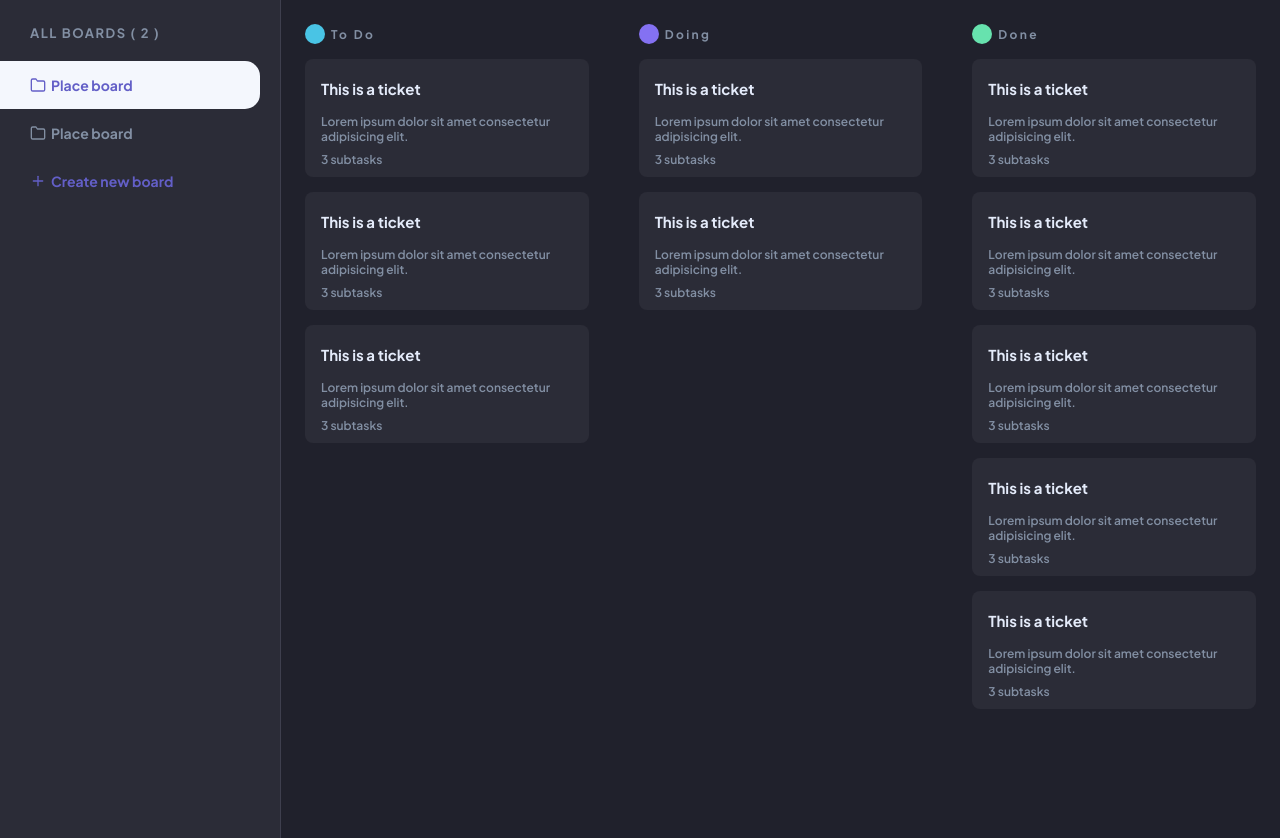
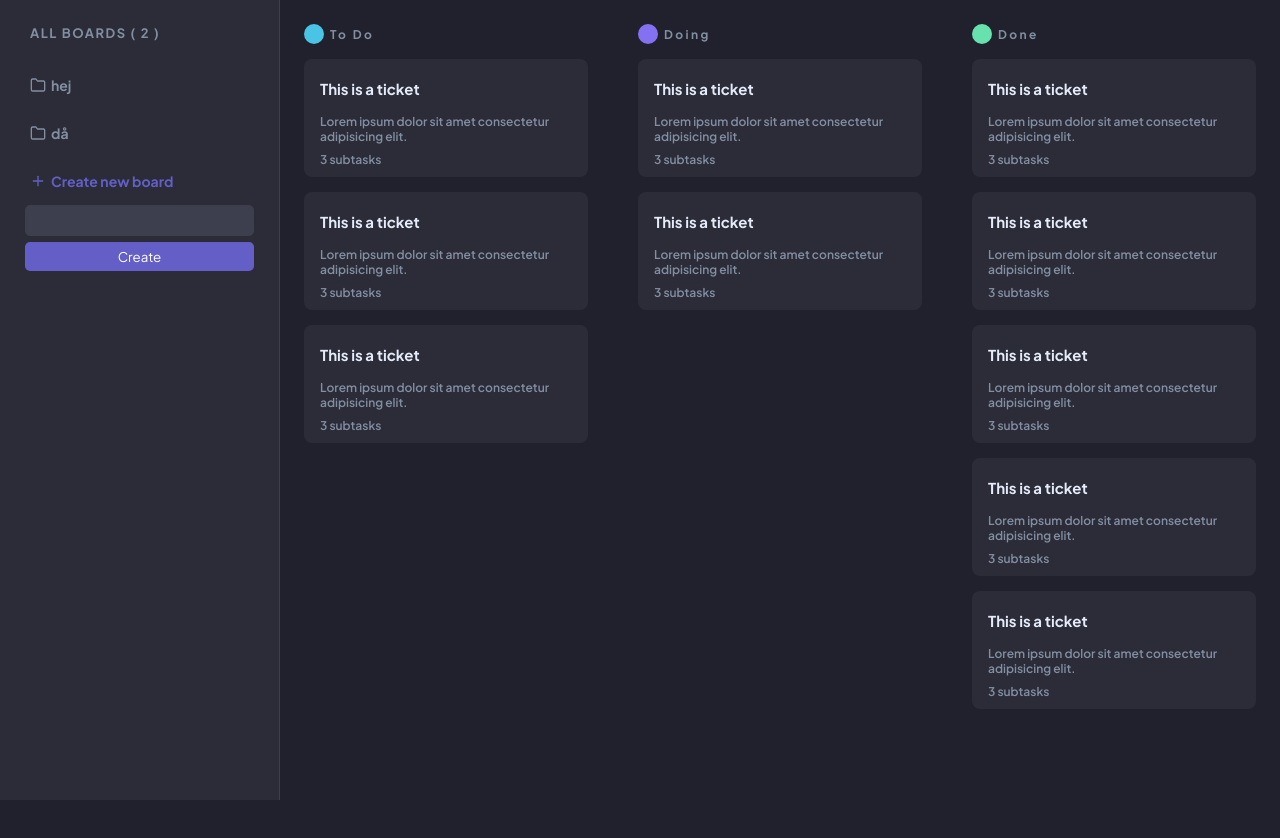
Before and after one commit to GabrielYKB/kanban-board, a React (Vite) app: page / in a window 1280 px wide. Both pictures are taken after a click on the item "Create new board". Shown: the top 838 px of the page. After the commit the page ends 800 px from the top, so only its background shows below. Built offline with nearby package versions, Linux system fonts and the light colour scheme.

Commit message:
added create new board

```diff
--- a/src/components/Sidebar/Sidebar.scss
+++ b/src/components/Sidebar/Sidebar.scss
@@ -51,4 +51,36 @@
       }
     }
   }
+  form {
+    padding: 0 25px;
+  }
+
+  input {
+    width: 100%;
+    display: block;
+    border-radius: 5px;
+    border: solid 1px var(--bg-lines);
+    background-color: var(--bg-lines);
+    padding: 6px 15px;
+    color: var(--text);
+    outline: none;
+    margin-bottom: 6px;
+
+    &:focus {
+      border-color: var(--primary);
+    }
+  }
+  button {
+    border-radius: 5px;
+    background-color: var(--primary);
+    width: 100%;
+    border: none;
+    padding: 6px 5px;
+    color: var(--text);
+    cursor: pointer;
+
+    &:hover {
+      opacity: 0.9;
+    }
+  }
 }
--- a/src/components/Sidebar/Sidebar.tsx
+++ b/src/components/Sidebar/Sidebar.tsx
@@ -1,4 +1,4 @@
-import React from "react";
+import React, { useState } from "react";
 import { Folder, Plus } from "react-feather";
 import { useBoardContext } from "../../context/BoardsContext";
 
@@ -7,25 +7,43 @@
 type Props = {};
 
 export default function Sidebar({}: Props) {
-  const boards = useBoardContext();
-  console.log(boards);
+  const { projects, createProject } = useBoardContext();
+  const [showCreateProject, setShowCreateProject] = useState(false);
+  const [projectName, setProjectName] = useState("");
+
   return (
     <div className="sidebar">
       <p>ALL BOARDS ( 2 )</p>
       <ul className="sidebar-items">
-        <li className="active">
-          <Folder />
-          Place board
-        </li>
-        <li>
-          <Folder />
-          Place board
-        </li>
-        <li>
+        {projects.map((project) => (
+          <li className="">
+            <Folder />
+            {project.name}
+          </li>
+        ))}
+
+        <li onClick={() => setShowCreateProject(!showCreateProject)}>
           <Plus />
           Create new board
         </li>
       </ul>
+      {showCreateProject && (
+        <form
+          onSubmit={(e) => {
+            e.preventDefault();
+            createProject(projectName);
+            setProjectName("");
+            setShowCreateProject(false);
+          }}
+        >
+          <input
+            type="text"
+            value={projectName}
+            onChange={(e) => setProjectName(e.target.value)}
+          />
+          <button>Create</button>
+        </form>
+      )}
     </div>
   );
 }
--- a/src/context/BoardsContext.tsx
+++ b/src/context/BoardsContext.tsx
@@ -1,6 +1,18 @@
-import React, { Children, createContext, useContext } from "react";
+import React, { Children, createContext, useContext, useState } from "react";
 
-const BoardsContext = createContext<string[]>([]);
+interface Project {
+  name: string;
+}
+
+interface Context {
+  projects: Project[];
+  createProject: (name: string) => void;
+}
+
+const BoardsContext = createContext<Context>({
+  projects: [],
+  createProject: () => {},
+});
 
 export function useBoardContext() {
   return useContext(BoardsContext);
@@ -11,9 +23,18 @@
 };
 
 export default function BoardsContextProvider({ children }: Props) {
-  const projects = ["test", "test2"];
+  const [projects, setProjects] = useState<Project[]>([
+    { name: "hej" },
+    { name: "då" },
+  ]);
+
+  function createProject(name: string) {
+    setProjects([...projects, { name }]);
+  }
 
   return (
-    <BoardsContext.Provider value={projects}>{children}</BoardsContext.Provider>
+    <BoardsContext.Provider value={{ projects, createProject }}>
+      {children}
+    </BoardsContext.Provider>
   );
 }
--- a/src/index.scss
+++ b/src/index.scss
@@ -1,7 +1,7 @@
 * {
   margin: 0;
   padding: 0;
-  box-sizing: border-box-;
+  box-sizing: border-box;
   font-family: "Plus Jakarta Sans", sans-serif;
 }
 
```
